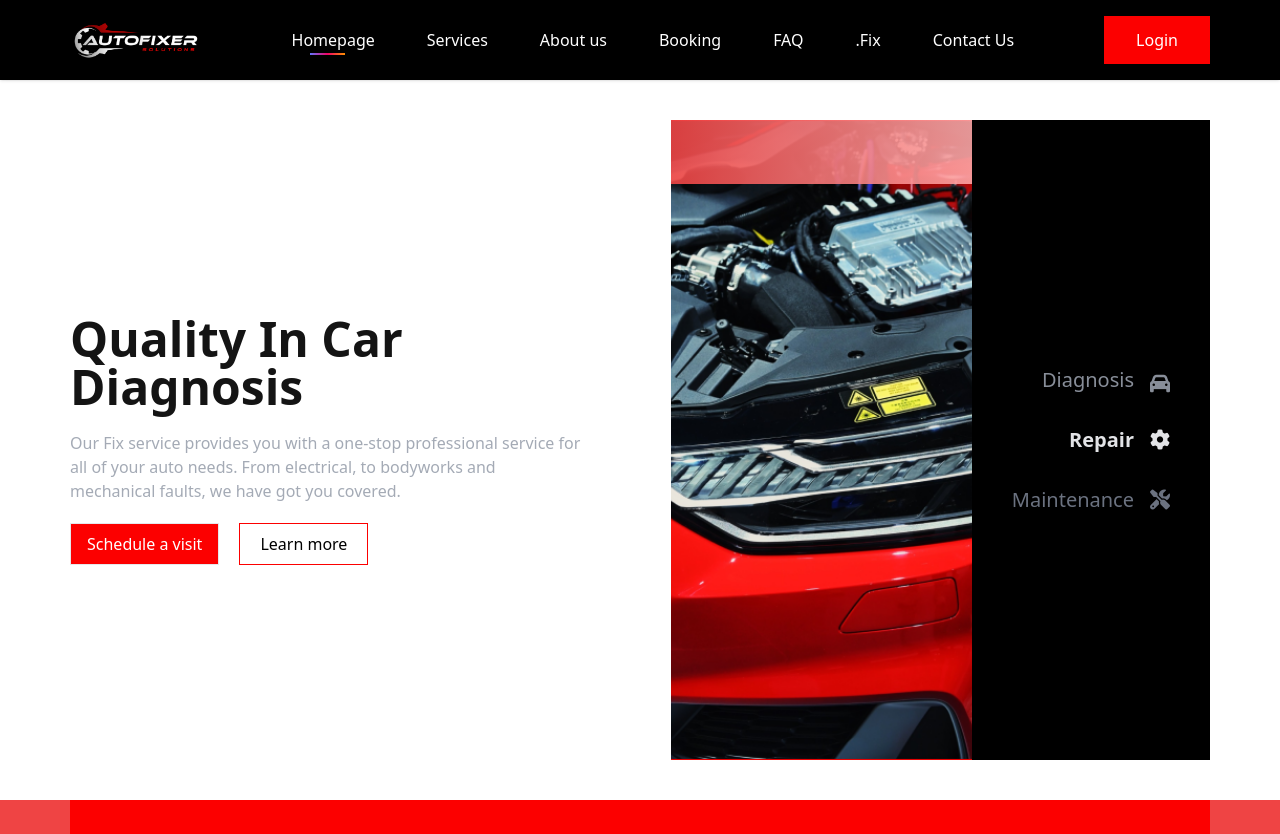
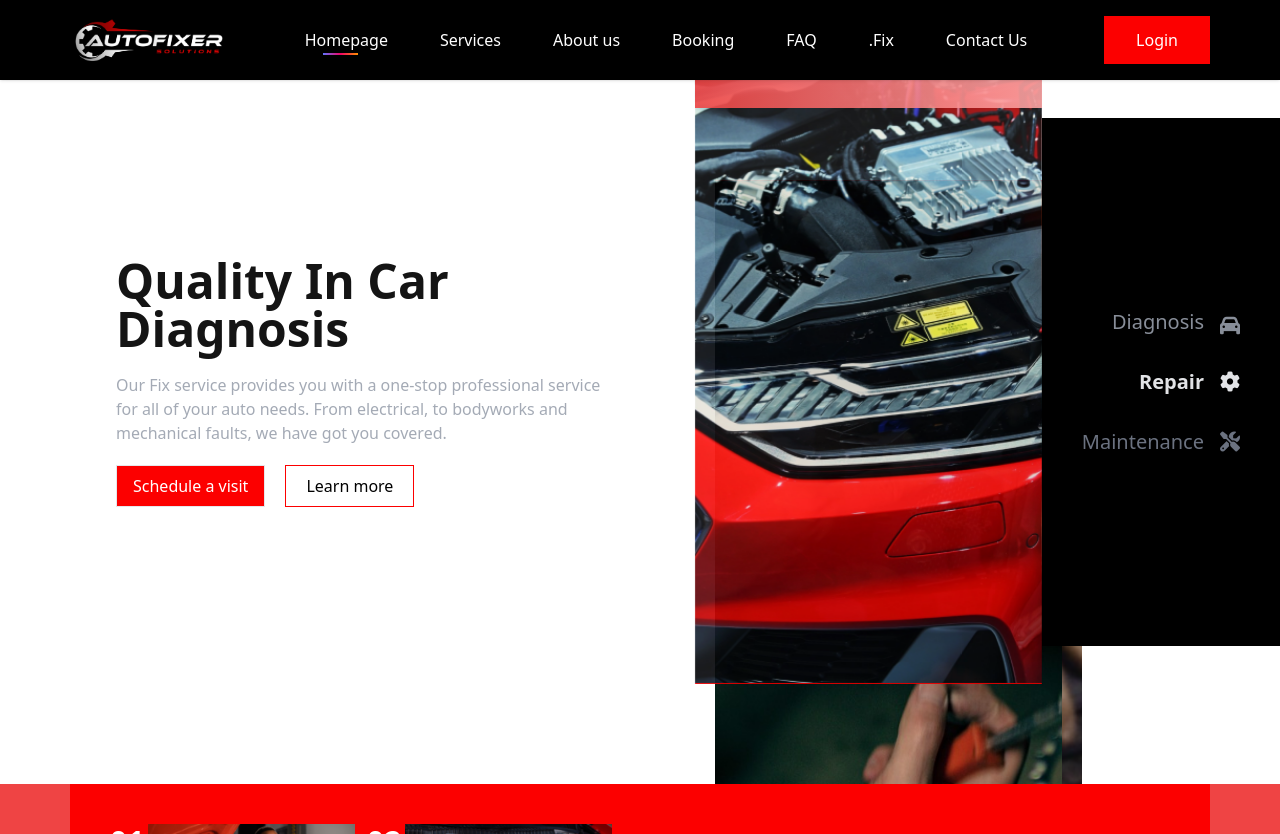
Before and after one commit to Tonylex18/autofixerFE, a website: page index.html in a window 1280 px wide. Shown: the top 834 px of the page. Drawn offline with nearby package versions, Linux system fonts and the light colour scheme.

Commit message:
fixed error

```diff
--- a/index.html
+++ b/index.html
@@ -22,11 +22,15 @@
     />
   </head>
   <body>
-    <header class="p-4 bg-black text-white  fixed top-0 w-full shadow z-20">
+    <header class="p-4 bg-black text-white fixed top-0 w-full shadow z-20">
       <nav class="flex items-center justify-between max-w-[1140px] mx-auto">
         <div class="font-bold text-xl">
           <a href="index.html">
-            <img src="/public/assets/logo.png" alt="" class="w-full md:h-16 h-10 object-cover ">
+            <img
+              src="/public/assets/logo.png"
+              alt=""
+              class="w-full md:h-12 h-10 object-cover"
+            />
           </a>
         </div>
 
@@ -116,22 +120,24 @@
       </nav>
     </header>
 
-
-    <section id="hero-section" class="max-w-[1140px] mx-auto py-10 mt-20">
+    <section id="hero-section" class="max-w-full lg:mx-auto mx-3 pb-5 my-20">
       <div
-        class="grid lg:grid-cols-3 md:grid-cols-1  items-center lg:mx-0 mx-5"
+        class="grid max-w-full relative lg:grid-cols-3 md:grid-cols-1 items-center lg:mx-0"
       >
         <div
-          class="heroText flex flex-col space-y-5 flex-1 lg:col-end-3 lg:col-span-2"
+          class="heroText container mx-auto flex flex-col space-y-5 flex-1 lg:col-end-3 lg:col-span-2 lg:ml-5 lg:pl-24"
         >
           <h1
             id="hero-title"
-            class="font-bold lg:w-[60%] md:text-5xl capitalize text-2xl fade-in"
-          ></h1>
-          <p
-            id="hero-description"
-            class="text-gray-400 font-medium fade-in lg:w-[85%]"
-          ></p>
+            class="font-bold lg:mt-0 mt-10 lg:w-[60%] md:text-5xl capitalize text-2xl fade-in"
+          >
+            Quality in car diagnosis
+          </h1>
+          <p id="hero-description" class="text-gray-400 font-medium lg:w-[85%] fade-in">
+            Our Fix service provides you with a one-stop professional service
+            for all of your auto needs. From electrical, to bodyworks and
+            mechanical faults, we have got you covered.
+          </p>
           <div class="flex space-x-5">
             <button
               class="color-red hover:bg-transparent hover:text-black border hover:border-red-500 duration-200 text-white font-medium md:text-base text-sm md:px-4 px-2 py-2"
@@ -139,7 +145,7 @@
               Schedule a visit
             </button>
             <button
-            onclick="location.href='aboutus.html';"
+              onclick="location.href='aboutus.html';"
               class="border hover:bg-red-600 hover:text-white duration-200 color-red-text md:text-base text-sm md:px-5 px-2 py-2 font-medium"
             >
               Learn more
@@ -147,15 +153,31 @@
           </div>
         </div>
         <div
-          class="heroImage h-fit lg:mt-0 mt-10 lg:col-end-4 lg:col-span-1 relative"
+          class="heroImage h-fit lg:-mt-9 mt-10 lg:col-end-4 lg:col-span-1 relative"
         >
-          <img id="hero-image" class="h-[80vh] w-full object-cover" alt="" />
+          <img
+            id="hero-image"
+            src="/public/assets/image1.png"
+            class="h-[80vh] w-[80rem] object-cover fade-in"
+            alt=""
+          />
+          <img
+            src="/public/assets/image10.png"
+            class="h-[80vh] object-cover -mt-[31.5rem] ml-5 -z-10 absolute hidden lg:block"
+            alt=""
+          />
+          <img
+            src="/public/assets/image8.png"
+            class="h-[80vh] object-cover -mt-[30.8rem] ml-10 -z-20 absolute hidden lg:block"
+            alt=""
+          />
+
           <div
             class="image-cover w-full h-16 bg-gradient-to-r from-red-500 to-red-300 opacity-90 absolute top-0"
           ></div>
         </div>
         <div
-          class="bg-black h-full flex flex-col justify-center gap-8 items-end lg:col-end-7 lg:col-span-1 text-white px-10 py-10"
+          class="bg-black lg:h-[33rem] h-full relative flex flex-col justify-center gap-8 items-end lg:col-end-7 lg:col-span-1 text-white px-10 py-10"
         >
           <div
             id="diagnosis"
@@ -187,12 +209,20 @@
 
     <!-- Section services -->
     <section id="services" class="services w-full bg-red-500">
-      <div class="max-w-[1140px] lg:flex flex-wrap items-center mx-auto color-red p-10">
-        <div class="md:grid md:grid-cols-2 gap-3 lg:flex-1 lg:w-4/5 w-full images-container">
+      <div
+        class="max-w-[1140px] lg:flex flex-wrap items-center mx-auto color-red p-10"
+      >
+        <div
+          class="md:grid md:grid-cols-2 gap-3 lg:flex-1 lg:w-4/5 w-full images-container"
+        >
           <div class="images w-full flex">
             <span class="text-white text-3xl font-bold mr-1">01</span>
             <div class="w-full">
-              <img src="/public/assets/image2.png" class="object-cover w-full" alt="" />
+              <img
+                src="/public/assets/image2.png"
+                class="object-cover w-full"
+                alt=""
+              />
               <p class="text-center font-bold text-2xl py-2 bg-white">
                 Car Diagnosis
               </p>
@@ -201,16 +231,26 @@
           <div class="images flex md:mt-0 mt-8">
             <span class="text-white text-3xl font-bold mr-1">02</span>
             <div class="w-full">
-              <img src="/public/assets/image3.png" class="w-full object-cover" alt="" />
+              <img
+                src="/public/assets/image3.png"
+                class="w-full object-cover"
+                alt=""
+              />
               <p class="text-center font-bold text-2xl py-2 bg-white">
                 Car Repair
               </p>
             </div>
           </div>
-          <div class="images flex mt-10 md:mt-auto md:col-span-2 md:justify-center mx-auto">
+          <div
+            class="images flex mt-10 md:mt-auto md:col-span-2 md:justify-center mx-auto"
+          >
             <span class="text-white text-3xl font-bold mr-1">03</span>
             <div class="w-full">
-              <img src="/public/assets/image4.png" class="object-cover lg:mx-auto w-full" alt="" />
+              <img
+                src="/public/assets/image4.png"
+                class="object-cover lg:mx-auto w-full"
+                alt=""
+              />
               <p class="text-center mx-auto font-bold text-2xl py-2 bg-white">
                 Maintenance
               </p>
@@ -218,21 +258,26 @@
           </div>
         </div>
 
-        <div class="text flex flex-col flex-1 lg:w-1/5 lg:pl-14 gap-6 lg:mt-0 mt-5">
+        <div
+          class="text flex flex-col flex-1 lg:w-1/5 lg:pl-14 gap-6 lg:mt-0 mt-5"
+        >
           <h1 class="font-medium text-5xl text-white">Services</h1>
           <p class="text-gray-300 md:w-[85%] font-medium">
-            Our Fix service provides you with a one-stop professional service for all of your auto needs.
-            From electrical, to bodyworks and mechanical faults, we have got you covered.
+            Our Fix service provides you with a one-stop professional service
+            for all of your auto needs. From electrical, to bodyworks and
+            mechanical faults, we have got you covered.
           </p>
           <div class="flex space-x-5">
-            <button onclick="location.href='services.html';" class="text-white border hover:bg-white hover:text-black duration-200 border-white font-medium px-4 py-2">
+            <button
+              onclick="location.href='services.html';"
+              class="text-white border hover:bg-white hover:text-black duration-200 border-white font-medium px-4 py-2"
+            >
               Learn more
             </button>
           </div>
         </div>
       </div>
     </section>
-
 
     <!-- Help section -->
     <section id="helpSection" class="bg-gray-color w-full py-10">
```
Also changed, not shown: aboutus.html (+2 -2 lines), booking.html (+2 -2 lines), contactUs.html (+2 -2 lines), createAccount.html (+2 -2 lines), faq.html (+2 -2 lines), fix.html (+2 -2 lines), forgotPassword.html (+2 -2 lines), login.html (+2 -2 lines), services.html (+2 -2 lines), verify.html (+2 -2 lines), output.css.
